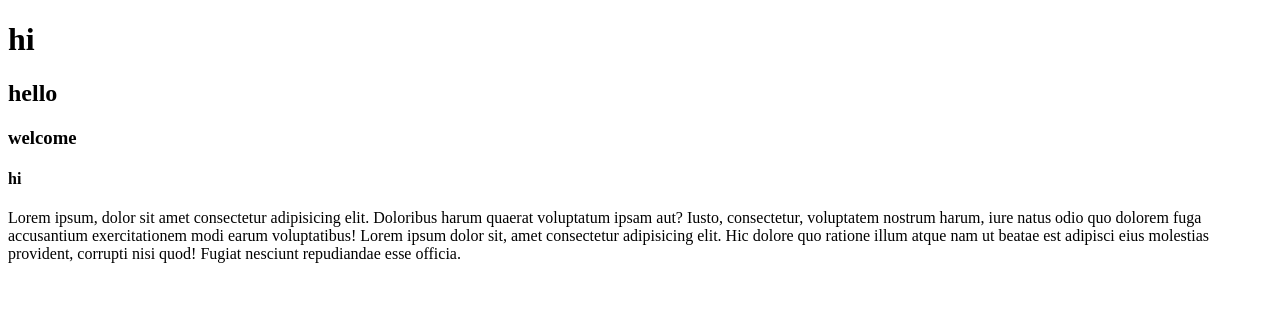
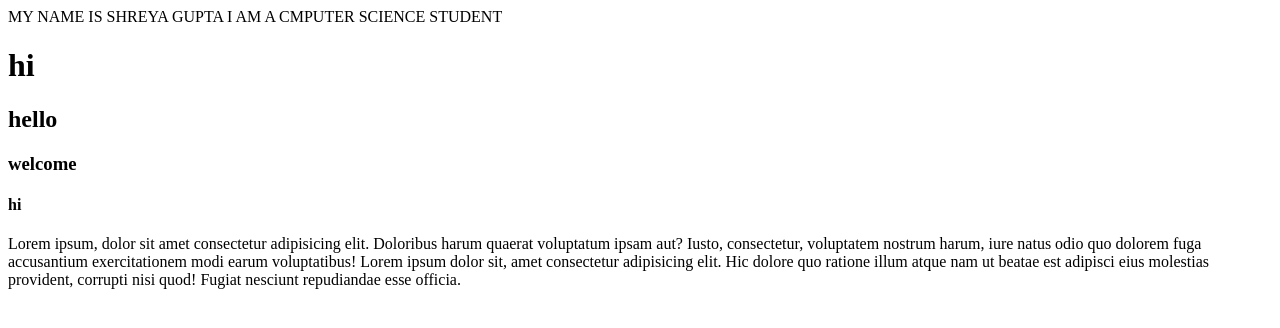
Before and after one commit to Shreya-Gupta-code/All-folders, a plain HTML site: page index.html in a window 1280 px wide. Drawn offline with Linux system fonts and the light colour scheme.

Commit message:
Add new div

```diff
--- a/index.html
+++ b/index.html
@@ -6,6 +6,8 @@
   <title>GitHub</title>
 </head>
 <body>
+  <div>
+    MY NAME IS SHREYA GUPTA I AM A CMPUTER SCIENCE STUDENT</div>
 
   <h1>hi</h1>
   <h2>hello</h2>
```
